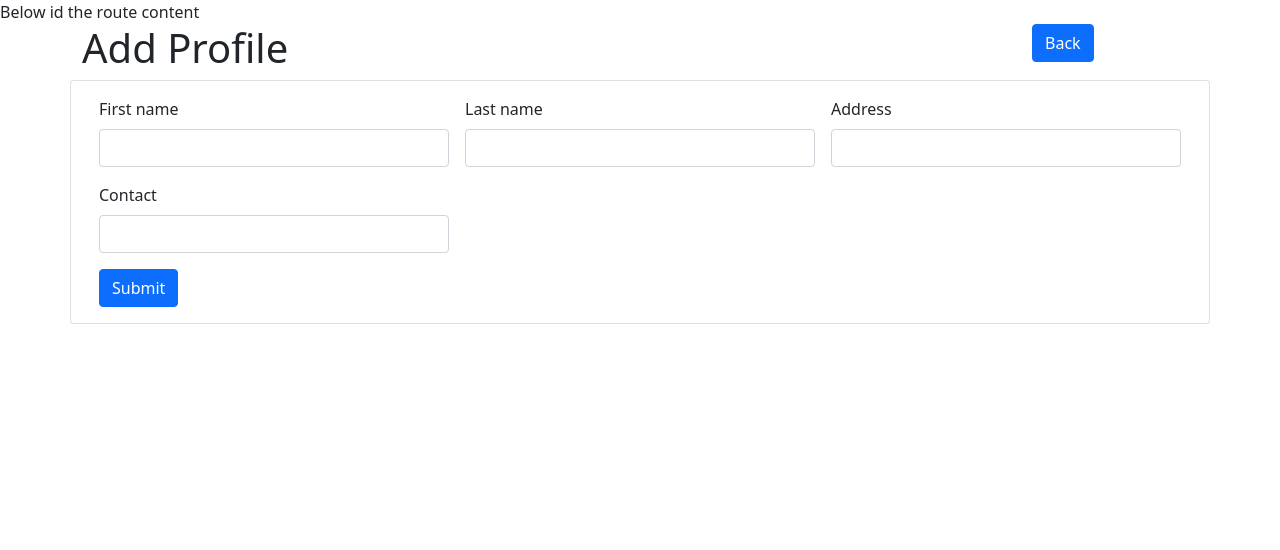
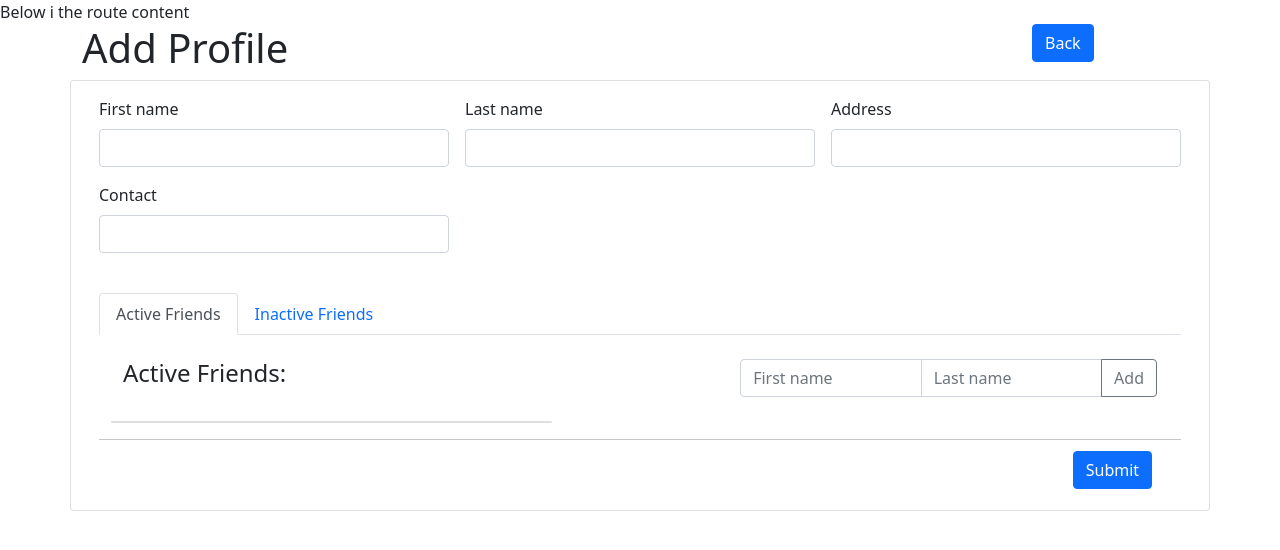
Before and after one commit to rhonumahon/My-App---PER-SESSION-CHANGES, an Angular app: page /myApp/add in a window 1280 px wide. Shown: the top 550 px of the page. Built offline with nearby package versions, Linux system fonts and the light colour scheme.

Commit message:
DAY 2 CHANGES

```diff
--- a/src/app/app.component.html
+++ b/src/app/app.component.html
@@ -1,2 +1,58 @@
-<label>Below id the route content</label>
+<label>Below i the route content</label>
 <router-outlet></router-outlet>
+
+    <!--div class="container mt-5">
+        <div style="border-left: 2px dashed rgb(219, 219, 219);
+        height: 180px;
+        position:absolute;
+        left: 50%;">
+        </div>
+        <div class="row">
+            <div class="col-6">
+                <div class="row mt-5">
+                    <label>
+                        <h1>some label here</h1>
+                    </label>
+                </div>
+                <div class="row mt-3">
+                    <div class="col-6">
+                        <div class="input-group mb-3">
+                            <select class="form-select" id="inputGroupSelect01" >
+                              <option *ngFor="let d of data" [value]="[d.id, d.title]" (click)="getId($event)">{{d.title}}</option>
+                            </select>
+                          </div>
+                    </div>
+                    <div class="col-6">
+                        <div class="input-group mb-3">
+                            <select class="form-select" id="inputGroupSelect01" >
+                              <option *ngFor="let d of data" [value]="[d.id, d.title]" (click)="getId($event)">{{d.title}}</option>
+                            </select>
+                          </div>
+                    </div>
+                </div>
+            </div>
+            <div class="col-6">
+                <div class="row mt-5">
+                    <label>
+                        <h1>some label here</h1>
+                    </label>
+                </div>
+                <div class="row mt-3">
+                    <div class="col-6">
+                        <div class="input-group mb-3">
+                            <select class="form-select" id="inputGroupSelect01" >
+                              <option *ngFor="let d of data" [value]="[d.id, d.title]" (click)="getId($event)">{{d.title}}</option>
+                            </select>
+                          </div>
+                    </div>
+                    <div class="col-6">
+                        <div class="input-group mb-3">
+                            <select class="form-select" id="inputGroupSelect01" >
+                              <option *ngFor="let d of data" [value]="[d.id, d.title]" (click)="getId($event)">{{d.title}}</option>
+                            </select>
+                          </div>
+                    </div>
+                </div>
+            </div>
+        </div>
+    </div-->
--- a/src/app/app.component.ts
+++ b/src/app/app.component.ts
@@ -5,6 +5,30 @@ import { Component } from '@angular/core';
   templateUrl: './app.component.html',
   styleUrls: ['./app.component.css']
 })
+
+
 export class AppComponent {
   title = 'myApp';
+  data = [
+    {
+      title: 'Foundation',
+      id: 1
+    },
+    {
+      title: 'Advanced',
+      id: 2
+    },
+    {
+      title: 'Leading',
+      id: 3
+    }
+  ]
+
+
+  getId(event){
+    console.log('clicked');
+    console.log(event.target.value);
+
+  }
+
 }
--- a/src/app/app.module.ts
+++ b/src/app/app.module.ts
@@ -6,6 +6,7 @@ import { AppComponent } from './app.component';
 import { UserListComponent } from './user-list/user-list.component';
 import { UserComponent } from './user/user.component';
 import { PhonePipe } from './phone.pipe';
+import { FriendsComponent } from './user/friends/friends.component';
 
 const routes = [
   {
@@ -26,7 +27,8 @@ const routes = [
     AppComponent,
     UserListComponent,
     UserComponent,
-    PhonePipe
+    PhonePipe,
+    FriendsComponent
   ],
   imports: [
     BrowserModule,
--- /dev/null
+++ b/src/app/user/friends/friends.component.html
@@ -0,0 +1,27 @@
+<div class="container mt-4">
+    <div class="row">
+        <div class="col-7">
+            <label><h4>{{ currentTab ? 'Active' : 'Inactive'}} Friends:</h4></label>
+        </div>
+        <div class="col-5">
+            <div class="input-group">
+                <input (input)="inputFriend('first', $event)" type="text" aria-label="First name" class="form-control" placeholder="First name">
+                <input (input)="inputFriend('last', $event)" type="text" aria-label="Last name" class="form-control" placeholder="Last name">
+                <button (click)="addFriend()" class="btn btn-outline-secondary" type="button">Add</button>
+              </div>
+        </div>
+    </div>
+    <div class="row mt-4">
+        <div class="card col-5" *ngIf="currentTab">
+            <ul class="list-group list-group-flush" *ngFor="let a of trueFriends">
+              <li class="list-group-item">{{a.firstName + " " + a.lastName}}</li>
+            </ul>
+          </div>
+
+          <div class="card col-5" *ngIf="!currentTab">
+            <ul class="list-group list-group-flush" *ngFor="let i of falseFriends">
+              <li class="list-group-item">{{i.firstName + " " + i.lastName}}</li>
+            </ul>
+          </div>
+    </div>
+</div>
--- /dev/null
+++ b/src/app/user/friends/friends.component.ts
@@ -0,0 +1,49 @@
+import { Component, Input, OnInit, Output, EventEmitter } from '@angular/core';
+
+@Component({
+  selector: 'app-friends',
+  templateUrl: './friends.component.html',
+  styleUrls: ['./friends.component.css']
+})
+export class FriendsComponent implements OnInit {
+  @Input() currentTab;
+  @Output() sendFriends = new EventEmitter<any>();
+
+  firstName: string;
+  lastName: string;
+  @Input() friends: any[] = [];
+
+  trueFriends: any[];
+  falseFriends: any[];
+  constructor() { }
+
+  ngOnInit(): void {
+    this.categorizedFriends();
+
+  }
+
+  inputFriend(name, event) {
+    // if(name === 'first'){
+    //   this.firstName = event.target.value;
+    // } else if( name === 'last'){
+    //   this.lastName = event.target.value;
+    // }
+
+    this[`${name}Name`] = event.target.value;
+  }
+
+  addFriend() {
+    this.friends.push({ firstName: this.firstName, lastName: this.lastName, isActive: this.currentTab });
+    this.sendFriends.emit(this.friends);
+    this.categorizedFriends();
+
+  }
+
+  categorizedFriends() {
+    // this.activeFriends = this.friends.filter(item => item.isActive === true);
+    // this.inactiveFriends = this.friends.filter(item => item.isActive === false);
+
+    this[`${this.currentTab}Friends`] = this.friends.filter(item => item.isActive === this.currentTab);
+  }
+
+}
--- a/src/app/user/user.component.html
+++ b/src/app/user/user.component.html
@@ -39,11 +39,23 @@
                           Please provide contact!
                         </div>
                       </div>
-
                     <div class="col-12">
-                      <button class="btn btn-primary" type="submit" (click)="submit()">Submit</button>
+                      <button class="btn btn-primary" type="submit" style="position: absolute; right: 5%; bottom: 5%;" (click)="submit()">Submit</button>
                     </div>
                   </form>
+
+                  <ul class="nav nav-tabs mt-4">
+                    <li class="nav-item">
+                      <a class="{{activeTab ? 'nav-link active' : 'nav-link'}}" (click)="tab(true)" style="cursor: pointer">Active Friends</a>
+                    </li>
+                    <li class="nav-item">
+                      <a class="{{!activeTab ? 'nav-link active' : 'nav-link'}}" (click)="tab(false)" style="cursor: pointer">Inactive Friends</a>
+                    </li>
+                  </ul>
+
+                  <app-friends *ngIf="activeTab" [currentTab]="activeTab" (sendFriends)="collectFriends($event)" [friends]="friends"></app-friends>
+                  <app-friends *ngIf="!activeTab" [currentTab]="activeTab" (sendFriends)="collectFriends($event)" [friends]="friends"></app-friends>
+                <hr style="margin-bottom: 5%">
             </div>
         </div>
     </div>
--- a/src/app/user/user.component.ts
+++ b/src/app/user/user.component.ts
@@ -9,6 +9,8 @@ import { ActivatedRoute, Router } from '@angular/router';
 export class UserComponent implements OnInit {
   id: any;
   location: any;
+  activeTab: boolean = true;
+  friends: any[] = [];
 
   constructor(private route: ActivatedRoute, private router: Router) {
     const url = this.route.snapshot;
@@ -21,6 +23,16 @@ export class UserComponent implements OnInit {
 
   back(){
     this.router.navigate(['myApp'])
+  }
+
+  tab(value){
+this.activeTab = value;
+
+  }
+
+  collectFriends(event){
+this.friends = event;
+
   }
 
   submit() {
```
Also changed, not shown: src/app/user/friends/friends.component.css (added), 1 other file (tests, documents, lock files or other folders).
